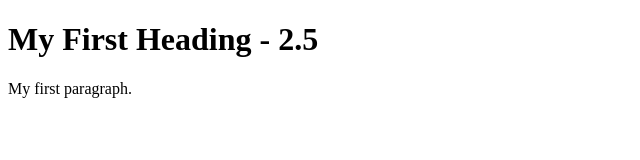
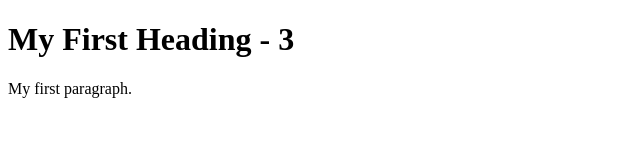
Before and after one commit to LearningDevops095/testapp, a plain HTML site: page testapp/index.html in a window 1280 px wide. Shown: the full height of the page, 0-640 px from the left. Drawn offline with Linux system fonts and the light colour scheme.

Commit message:
commit through web

```diff
--- a/testapp/index.html
+++ b/testapp/index.html
@@ -2,7 +2,7 @@
 <html>
 <body>
 
-<h1>My First Heading - 2.5</h1>
+<h1>My First Heading - 3</h1>
 <p>My first paragraph.</p>
 
 </body>
```
